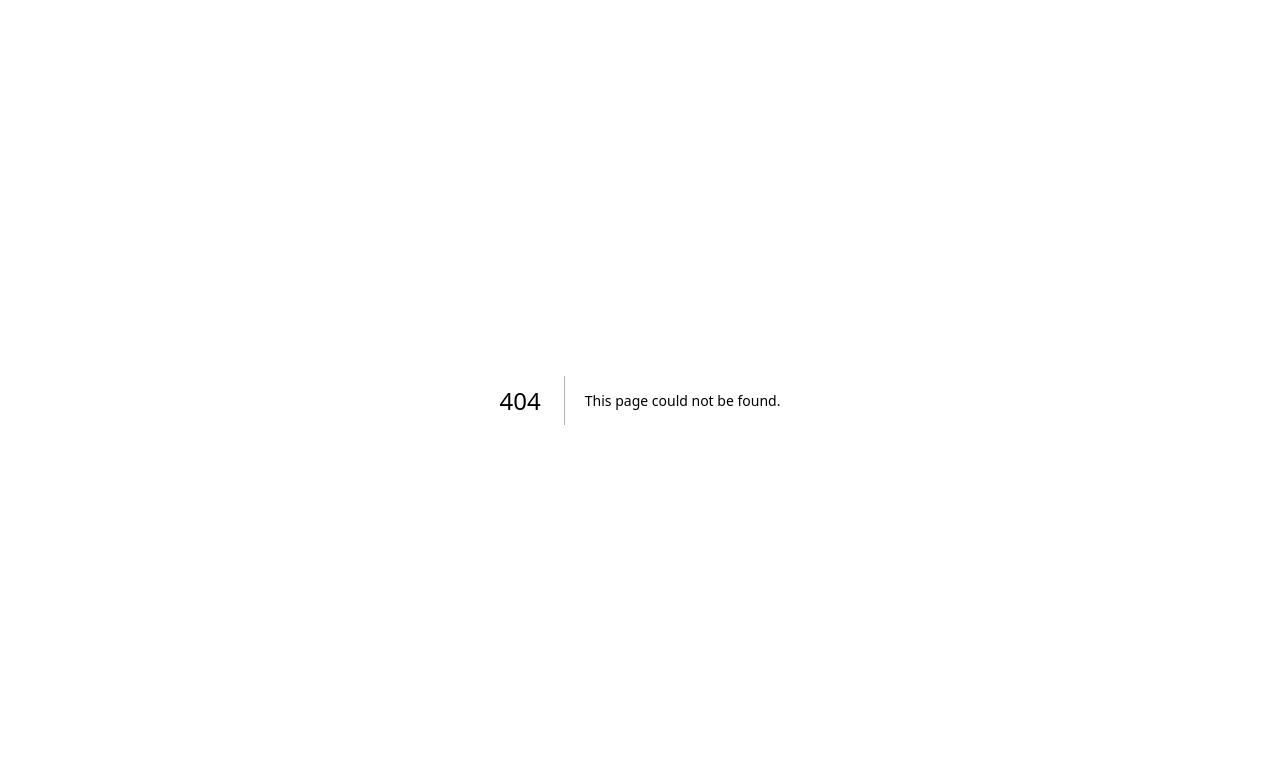
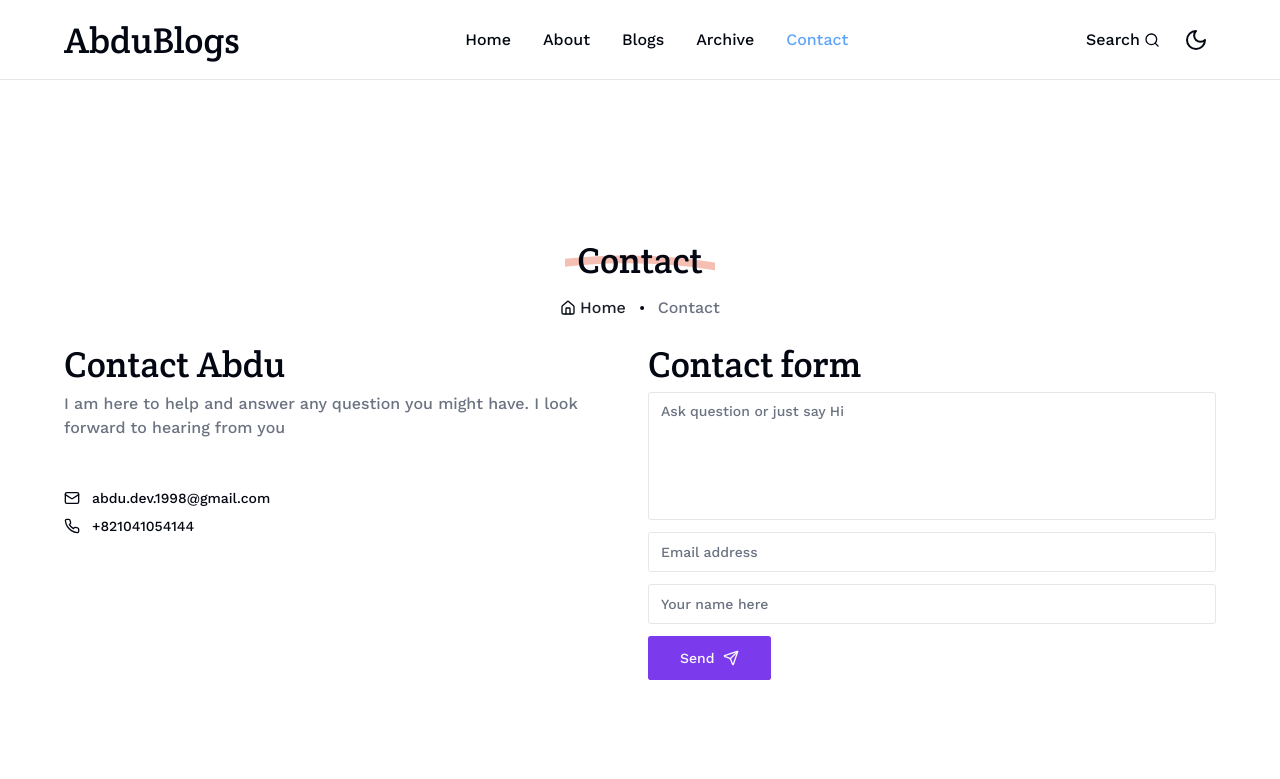
Before and after one commit to AbduganiSotiboldiyev/abdu-blog-nextjs14, a Next.js app: page /contact in a window 1280 px wide. Before the commit this address had no page. Shown: the top 779 px of the page. Built offline with nearby package versions, Linux system fonts and the light colour scheme.

Commit message:
archive and contact pages

```diff
--- /dev/null
+++ b/app/(root)/blogs/archive/page.tsx
@@ -0,0 +1,48 @@
+import { Archive, Dot, Home } from 'lucide-react'
+import Link from 'next/link'
+import React from 'react'
+
+function ArchivePage() {
+  return (
+        <div className='max-w-6xl mx-auto'>
+			<div className='relative min-h-[40vh] flex items-center justify-center flex-col'>
+                <p className="text-gray-500 text-2xl font-creteRound mb-5"> Showing post from</p>
+				<h2 className='text-center text-4xl section-title font-creteRound'>
+					<span>Archive</span>
+				</h2>
+      		</div>
+      		<div className='flex justify-center gap-1 items-center mt-4'>
+				<Home className='w-4 h-4' />
+				<Link
+					href={'/'}
+					className='opacity-90 hover:underline hover:opacity-100'
+				>
+					Home
+				</Link>
+				<Dot />
+				<p className='text-muted-foreground'>Blogs</p>
+                <Dot />
+				<p className='text-muted-foreground'>Archive</p>
+			</div>
+            <div className='container py-24 flex flex-col '>
+                <div className='relative'>
+					<span className='text-5xl font-creteRound relative z-20'>2023</span>
+					<Archive className='absolute w-16 h-16 -translate-x-4 -translate-y-12 opacity-10' />
+				</div>
+                <div className='flex justify-start  space-y-2 mt-8 item'>
+                    <p>5 Dec</p>
+                    <Dot/>
+                    <p> The AGI hype trainis running out of steam</p>
+                </div>
+                 <div className='flex justify-start '>
+                    <p>5 Dec</p>
+                    <Dot/>
+                    <p> The AGI hype trainis running out of steam</p>
+                </div>
+
+            </div>
+        </div>
+  )
+}
+
+export default ArchivePage
--- /dev/null
+++ b/app/(root)/contact/page.tsx
@@ -0,0 +1,66 @@
+import { Button } from '@/components/ui/button'
+import { Input } from '@/components/ui/input'
+import { Textarea } from '@/components/ui/textarea'
+import { Dot, Home, Mail, Phone, Send } from 'lucide-react'
+import Link from 'next/link'
+
+function ContactPage() {
+	return (
+		<div className='max-w-6xl mx-auto'>
+			<div className='relative min-h-[40vh] flex items-center justify-end flex-col'>
+				<h2 className='text-center text-4xl section-title font-creteRound mt-2'>
+					<span>Contact</span>
+				</h2>
+
+				<div className='flex gap-1 items-center mt-4'>
+					<Home className='w-4 h-4' />
+					<Link
+						href={'/'}
+						className='opacity-90 hover:underline hover:opacity-100'
+					>
+						Home
+					</Link>
+					<Dot />
+					<p className='text-muted-foreground'>Contact</p>
+				</div>
+			</div>
+
+			<div className='grid grid-cols-2 max-md:grid-cols-1 gap-4 mt-6'>
+				<div className='flex flex-col'>
+					<h1 className='text-4xl font-creteRound'>Contact Abdu</h1>
+					<p className='mt-2 text-muted-foreground'>
+						I am here to help and answer any question you might have. I look
+						forward to hearing from you
+					</p>
+
+					<div className='mt-12 flex items-center gap-3'>
+						<Mail className='w-4 h-4' />
+						<p className='text-sm'>abdu.dev.1998@gmail.com</p>
+					</div>
+					<div className='flex items-center gap-3 mt-2'>
+						<Phone className='w-4 h-4' />
+						<p className='text-sm'>+821041054144</p>
+					</div>
+				</div>
+
+				<div>
+					<h1 className='text-4xl font-creteRound mb-2'>Contact form</h1>
+					<div className='flex flex-col space-y-3'>
+						<Textarea
+							className='resize-none h-32'
+							placeholder='Ask question or just say Hi'
+						/>
+						<Input placeholder='Email address' />
+						<Input placeholder='Your name here' />
+						<Button className='w-fit' size={'lg'}>
+							<span>Send</span>
+							<Send className='w-4 h-4 ml-2' />
+						</Button>
+					</div>
+				</div>
+			</div>
+		</div>
+	)
+}
+
+export default ContactPage
--- /dev/null
+++ b/components/ui/textarea.tsx
@@ -0,0 +1,24 @@
+import * as React from "react"
+
+import { cn } from "@/lib/utils"
+
+export interface TextareaProps
+  extends React.TextareaHTMLAttributes<HTMLTextAreaElement> {}
+
+const Textarea = React.forwardRef<HTMLTextAreaElement, TextareaProps>(
+  ({ className, ...props }, ref) => {
+    return (
+      <textarea
+        className={cn(
+          "flex min-h-[80px] w-full rounded-md border border-input bg-background px-3 py-2 text-sm ring-offset-background placeholder:text-muted-foreground focus-visible:outline-none focus-visible:ring-2 focus-visible:ring-ring focus-visible:ring-offset-2 disabled:cursor-not-allowed disabled:opacity-50",
+          className
+        )}
+        ref={ref}
+        {...props}
+      />
+    )
+  }
+)
+Textarea.displayName = "Textarea"
+
+export { Textarea }
--- a/constants/index.tsx
+++ b/constants/index.tsx
@@ -10,7 +10,7 @@ export  const navLinks = [
     {name : "Home", route: "/", icon: Home},
     {name : "About" , route : "/about", icon : ListCollapse},
     {name : "Blogs", route :"/blogs", icon : FileCode2},
-    {name : "Archive", route :"/archive", icon : FolderArchive},
+    {name : "Archive", route :"/blogs/archive", icon : FolderArchive},
     {name : "Contact", route :"/contact", icon : Contact2},
 
 ]
```
Also changed, not shown: app/(root)/blogs/page.tsx (indentation only).
